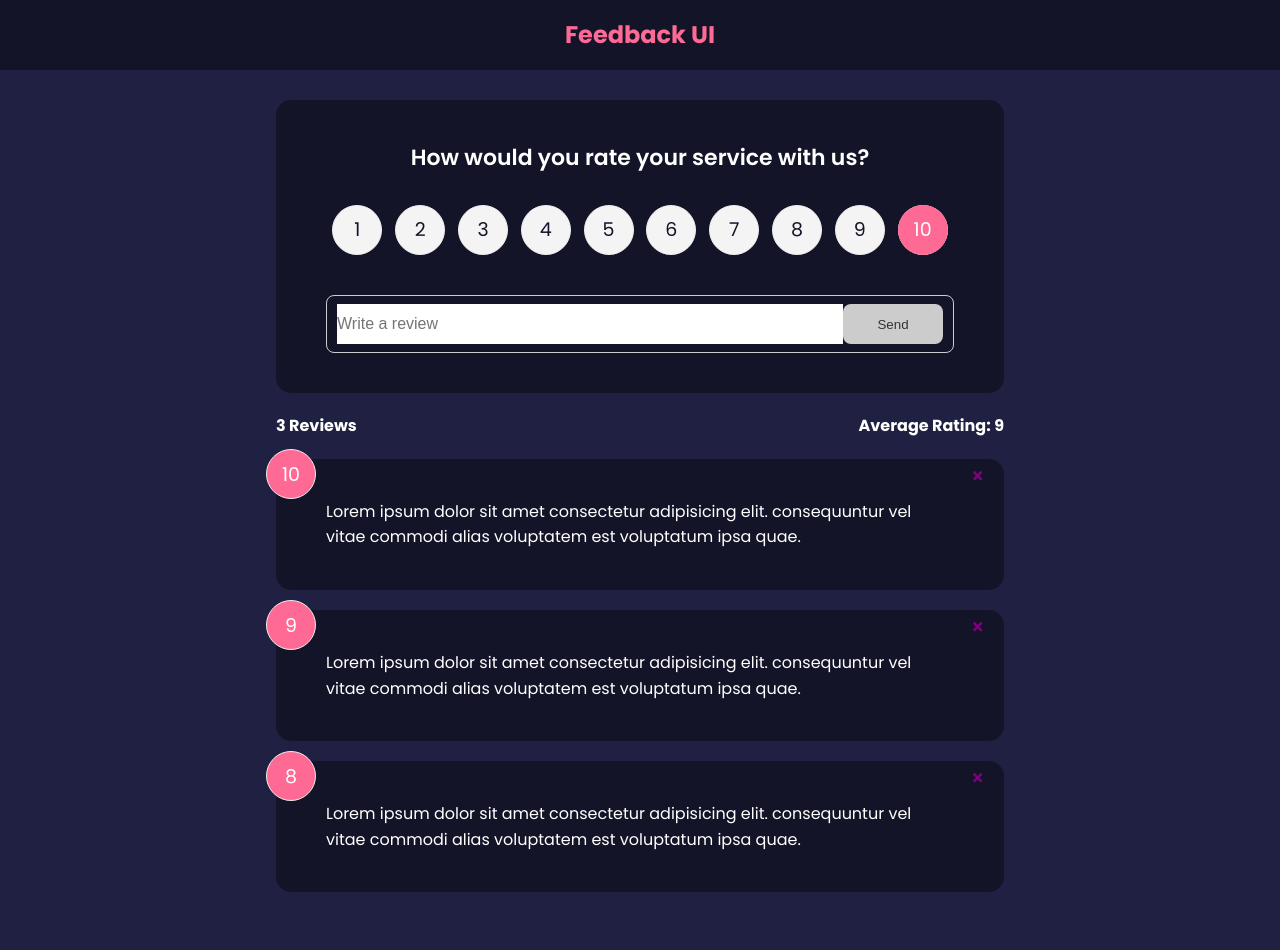
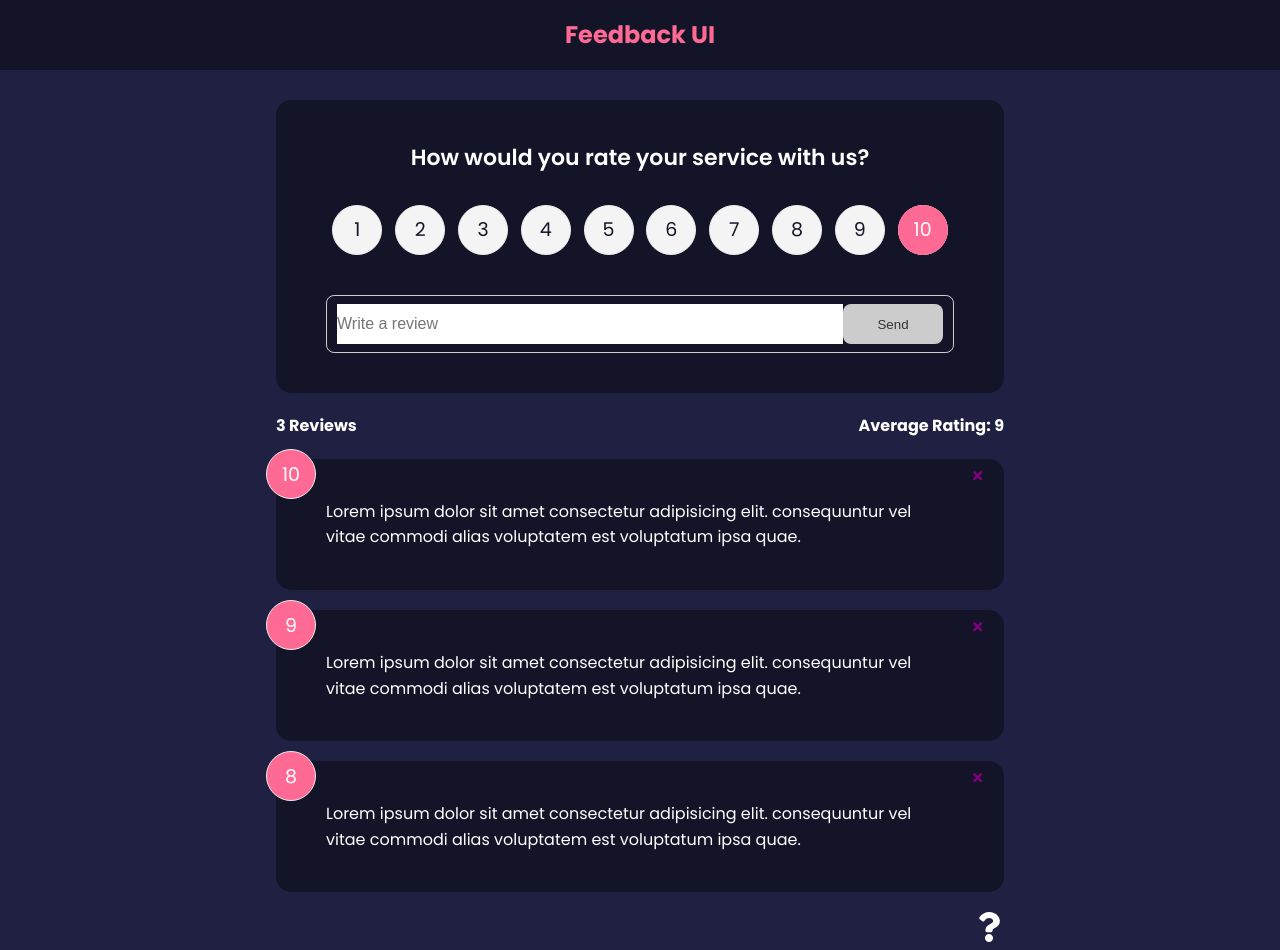
Before and after one commit to Florian-Cywinski/react-feedback-app, a React (Create React App) app: page / in a window 1280 px wide. Before the commit the page ends 912 px from the top, so only its background shows below. Built offline with nearby package versions, Linux system fonts and the light colour scheme.

Commit message:
5 - Creating Routes & Links -> 3 - Custom Links

```diff
--- a/src/App.js
+++ b/src/App.js
@@ -7,6 +7,7 @@
 import FeedbackForm from "./components/FeedbackForm"
 import FeedbackData from "./data/FeedbackData"
 import AboutPage from './pages/AboutPage'
+import AboutIconLink from './components/AboutIconLink'
 
 function App() {
     const [feedback, setFeedback] = useState(FeedbackData)
@@ -35,12 +36,14 @@
                 <FeedbackForm handleAdd={addFeedback}/>
                 <FeedbackStats feedback={feedback}/>
                 <FeedbackList feedback={feedback} handleDelete={deleteFeedback}/>
+                <AboutIconLink />
               </>
             }>
             </Route>
 
             <Route path='/about' element={<AboutPage/>} />
           </Routes>
+          {/* <AboutIconLink /> */}
         </div>
       </Router>
     )
--- /dev/null
+++ b/src/components/AboutIconLink.jsx
@@ -0,0 +1,14 @@
+import { FaQuestion } from 'react-icons/fa'
+import { Link } from 'react-router-dom'
+
+function AboutIconLink() {
+  return (
+    <div className='about-link'>
+      <Link to='/about'>          {/* Link is used for links within the project - for external links the <a> tag is used */}
+        <FaQuestion size={30} />
+      </Link>
+    </div>
+  )
+}
+
+export default AboutIconLink
```
